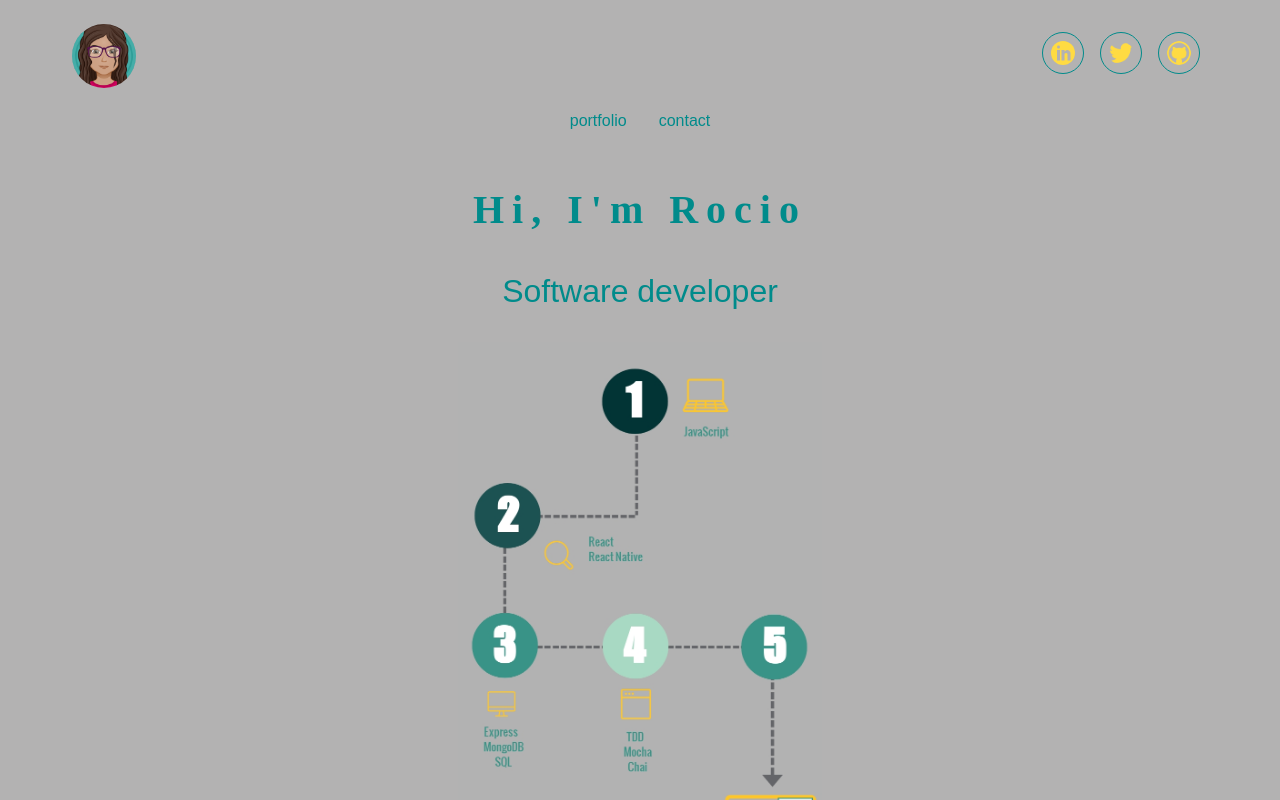
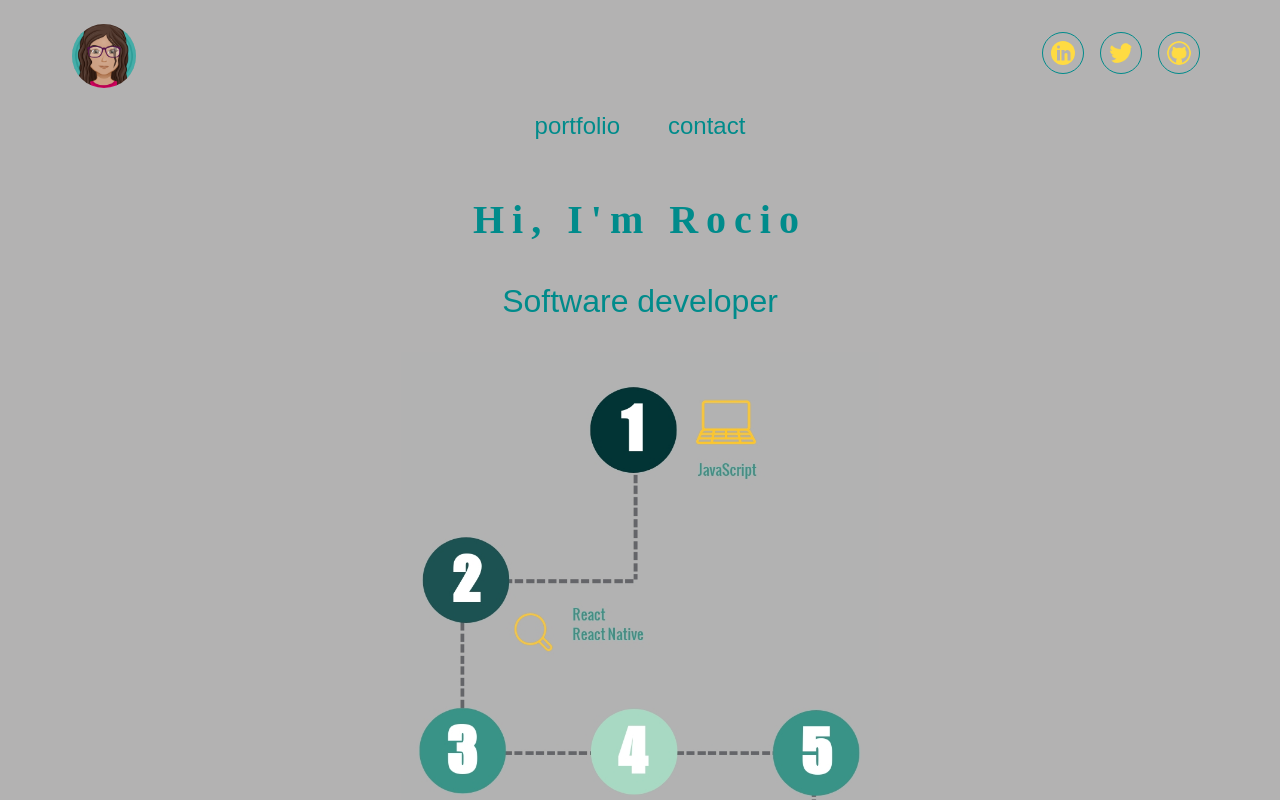
Before and after one commit to ixesta/Ixesta, a React (Create React App) app: page / in a window 1280 px wide. Shown: the top 800 px of the page. Built offline with nearby package versions, Linux system fonts and the light colour scheme; a web font is replaced by a local one.

Commit message:
media query adjusted

```diff
--- a/src/App.css
+++ b/src/App.css
@@ -257,13 +257,6 @@ nav a {
         border: lightgrey;
     }
 
-    .technologies {
-    max-block-size: 35em;
-    }
-
-    nav a {
-    font-size: 1em;
-    }
 
     .name {
     font-size: 2.5em;
```
